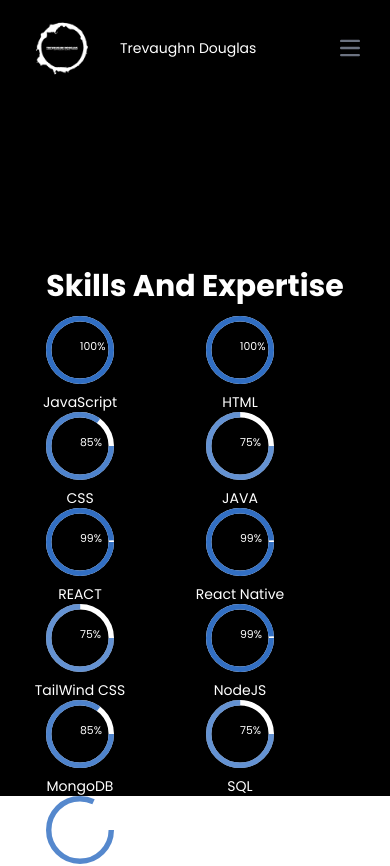
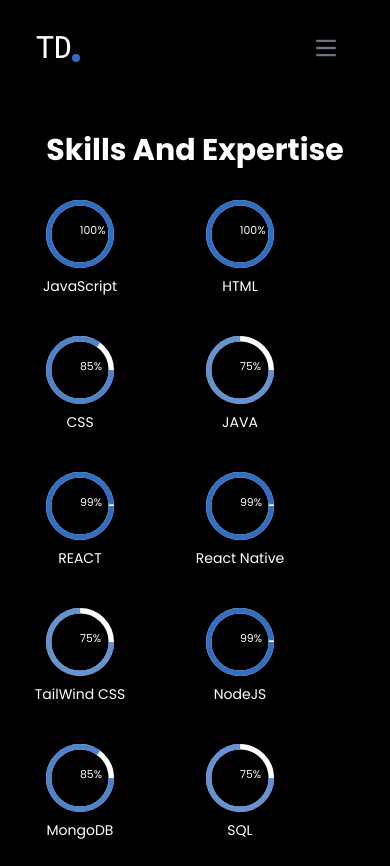
Before and after one commit to trevyd23/Trevaughn-Douglas, a Next.js app: page /skillsAndExpertise in a window 390 px wide. Shown: the top 866 px of the page. Built offline with nearby package versions, Linux system fonts and the light colour scheme.

Commit message:
Adjust design for different screens

```diff
--- a/src/app/globals.css
+++ b/src/app/globals.css
@@ -5,7 +5,7 @@
 @layer components {
     /* main */
     .main-container {
-      @apply flex min-h-screen flex-col items-center max-md:pb-0 sm:px-10 w-screen
+      @apply flex min-h-max flex-col items-center max-md:pb-0 sm:px-10 w-screen
     }
 
     .resume-button {
--- a/src/app/page.tsx
+++ b/src/app/page.tsx
@@ -19,7 +19,7 @@
       animate={{x: 10, opacity: 1}}
       transition={{duration: 0.5}}
       >
-      <div className='w-20 border-4 border-[#306ec3] mb-6'></div>
+      <div className='w-20 border-4 border-[#306ec3] mb-6' />
       <span className='text-white md:text-lg'>Hello, my name is</span>
       <h1 className='font-semibold text-white text-3xl md:text-5xl leading-relaxed md:w-[40%] md:leading-normal '>
         Trevaughn Douglas
--- a/src/components/Card.tsx
+++ b/src/components/Card.tsx
@@ -31,7 +31,7 @@
       initial={{ opacity: 0 }}
       whileInView={{ opacity: 1 }}
       transition={{ duration: 0.9 }}
-      className='w-[30rem] h-[55rem] bg-[#201f1f] rounded-xl m-6 flex flex-col items-center px-5 md:hidden'>
+      className='w-[30rem] h-[50rem] bg-[#201f1f] rounded-xl m-6 flex flex-col items-center px-5 md:hidden'>
       <span className='text-3xl mt-4'>{appName}</span>
       <p className='leading-5 mt-5 text-sm text-justify mb-8'>{appDescription}</p>
       <div className='flex flex-row w-[100%] justify-center'>
--- a/src/components/Navbar.tsx
+++ b/src/components/Navbar.tsx
@@ -13,10 +13,14 @@
 
 
   return (<>
-    <nav className='w-screen bg-black h-24 p-4 flex flex-row items-center justify-between px-3 sm:px-10 md:px-5 sticky top-0 z-20' >
+    <nav className='w-screen bg-black h-24 p-4 flex flex-row items-center justify-between px-9 sm:px-10 md:px-5 sticky top-0 z-20' >
       <Link href={'/'} className='flex flex-row items-center md:w-[40%]'>
-        <Image src={logo} width={100} height={80} alt="Logo" />
-        <h1 className='text-sm md:text-lg text-white ml-2'>Trevaughn Douglas</h1>
+        {/* <Image src={logo} width={100} height={80} alt="Logo" /> */}
+        <div className='w-8 flex flex-row items-center'>
+        <span className='text-white text-3xl font-mono'>TD</span>
+        <div className='w-2 border-4 border-[#306ec3] rounded-full mt-5' />
+        </div>
+        <h1 className='hidden md:flex text-sm md:text-lg text-white ml-10'>Trevaughn Douglas</h1>
       </Link>
       <div className="w-12 md:hidden md:w-0 lg:hidden lg:w-0 ">
         <button onClick={() => setShowMenu(!showMenu)} id='hamburgerMenu' data-dropdown-toggle="doubleDropdown" type="button"
--- a/src/components/Skill.tsx
+++ b/src/components/Skill.tsx
@@ -16,7 +16,7 @@
         }, 300)
     }, [percentage])
     return (
-        <div className='w-[6rem] h-[6rem] mx-8 flex flex-col items-center sm:w-[10rem] sm:h-[11rem]  '>
+        <div className='w-[6rem] h-[6rem] mx-8 my-5 flex flex-col items-center sm:w-[8rem] sm:h-[8rem]  '>
             <CircularProgressbar   value={desiredVal} text={`${percentage}%`}
               styles={buildStyles({
                 // Rotation of path and trail, in number of turns (0-1)
--- a/src/components/SkillsAndExpertise.tsx
+++ b/src/components/SkillsAndExpertise.tsx
@@ -37,9 +37,9 @@
     percentage: 82
   }]
   return (
-    <section className='w-screen h-max bg-black text-white items-center justify-center flex flex-col '>
-    <h1 className='text-white text-3xl font-bold mt-[10rem] leading-loose'>Skills And Expertise</h1>
-    <div className='w-[100%] h-[30rem] flex flex-row items-center flex-wrap sm:justify-center'>
+    <section className='w-screen h-max bg-black text-white items-center justify-center flex flex-col flex-wrap '>
+    <h1 className='text-white text-3xl mt-6 font-bold leading-loose sm:mb-10'>Skills And Expertise</h1>
+    <div className='w-[100%] h-max flex flex-row items-center flex-wrap sm:justify-center '>
     {
       skills.map((skill, index) => <Skill label={skill.skillName} percentage={skill.percentage} key={index} />)
     }
```
